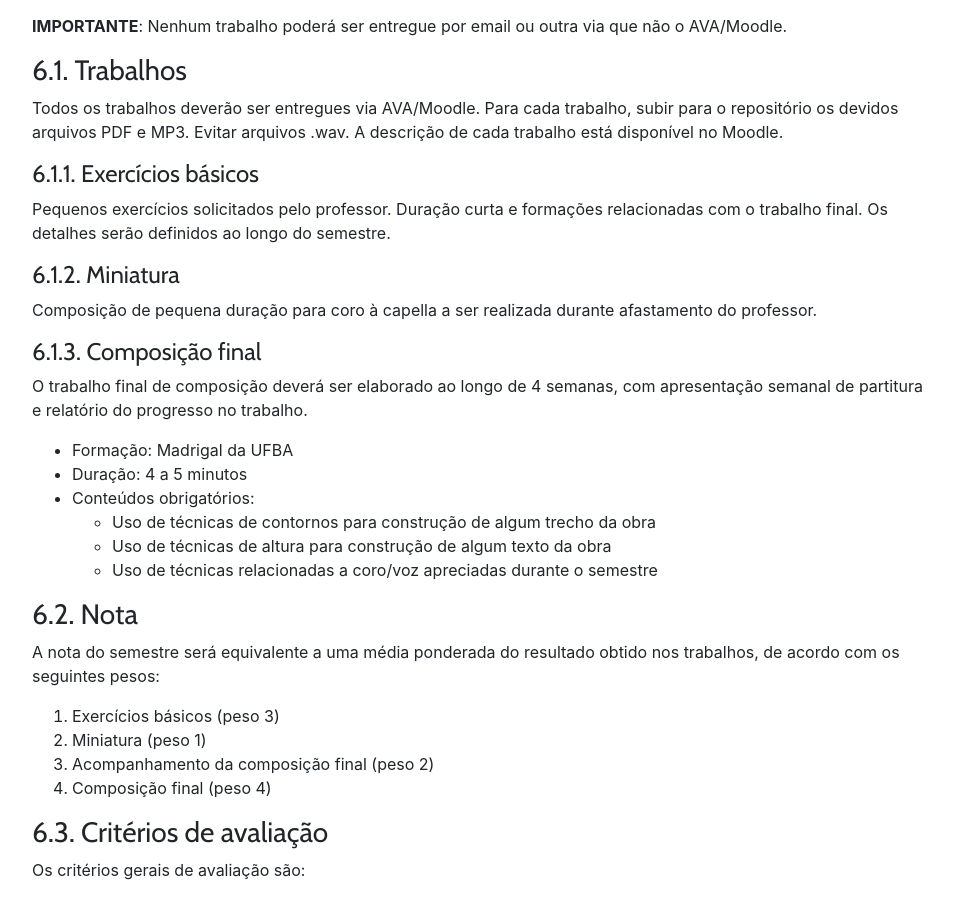
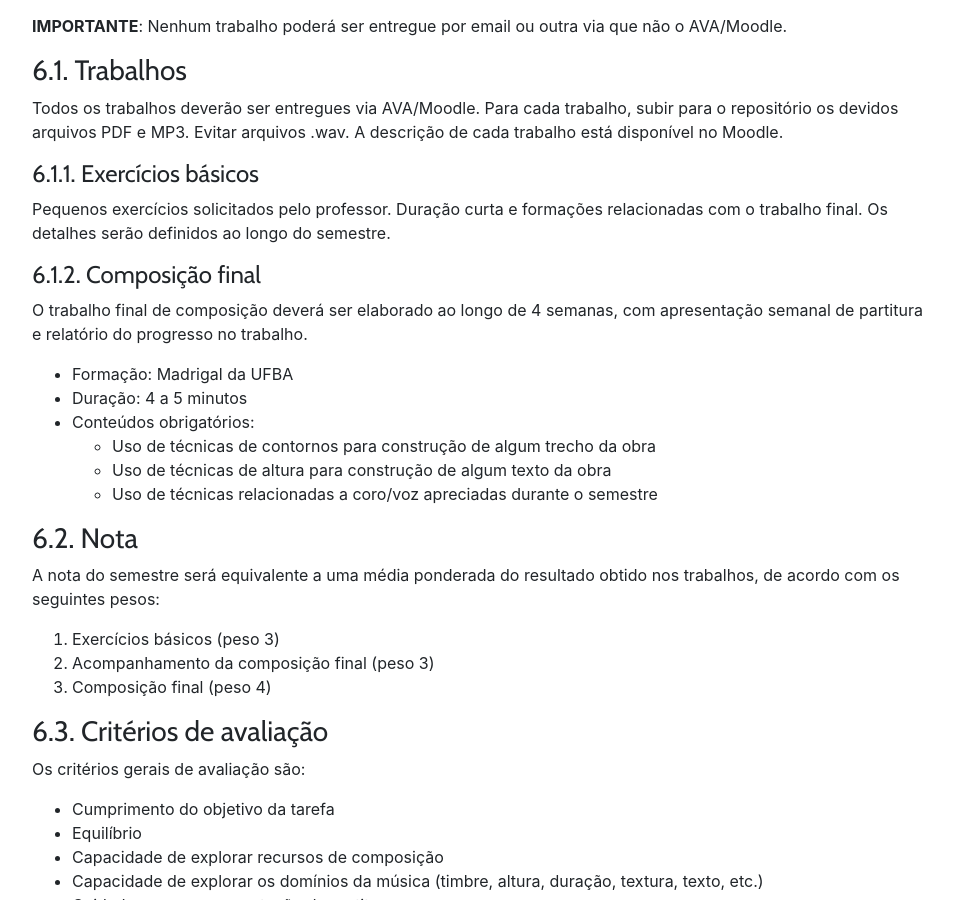
Before and after one commit to kroger/genosmus, a Jekyll site: the page built from _marcos/musb15.md, in a window 1280 px wide and 900 px high, scrolled down 2169 px. Shown: the whole window, without its empty margins (68-1021 px from the left). Built offline with Jekyll 4.4.1, drawn with Linux system fonts in a browser that asks for light colours; nearby versions of some CDN libraries; the table of contents is made by our own code.

Commit message:
Atualiza avaliação

```diff
--- a/_marcos/musb15.md
+++ b/_marcos/musb15.md
@@ -80,11 +80,7 @@ Todos os trabalhos deverão ser entregues via AVA/Moodle. Para cada trabalho, su
 
 Pequenos exercícios solicitados pelo professor. Duração curta e formações relacionadas com o trabalho final. Os detalhes serão definidos ao longo do semestre.
 
-#### 6.1.2. Miniatura
-
-Composição de pequena duração para coro à capella a ser realizada durante afastamento do professor.
-
-#### 6.1.3. Composição final
+#### 6.1.2. Composição final
 
 O trabalho final de composição deverá ser elaborado ao longo de 4 semanas, com apresentação semanal de partitura e relatório do progresso no trabalho.
 
@@ -101,8 +97,7 @@ A nota do semestre será equivalente a uma média ponderada do resultado
 obtido nos trabalhos, de acordo com os seguintes pesos:
 
 1. Exercícios básicos (peso 3)
-2. Miniatura (peso 1)
-2. Acompanhamento da composição final (peso 2)
+2. Acompanhamento da composição final (peso 3)
 3. Composição final (peso 4)
 
 ### 6.3. Critérios de avaliação
```
